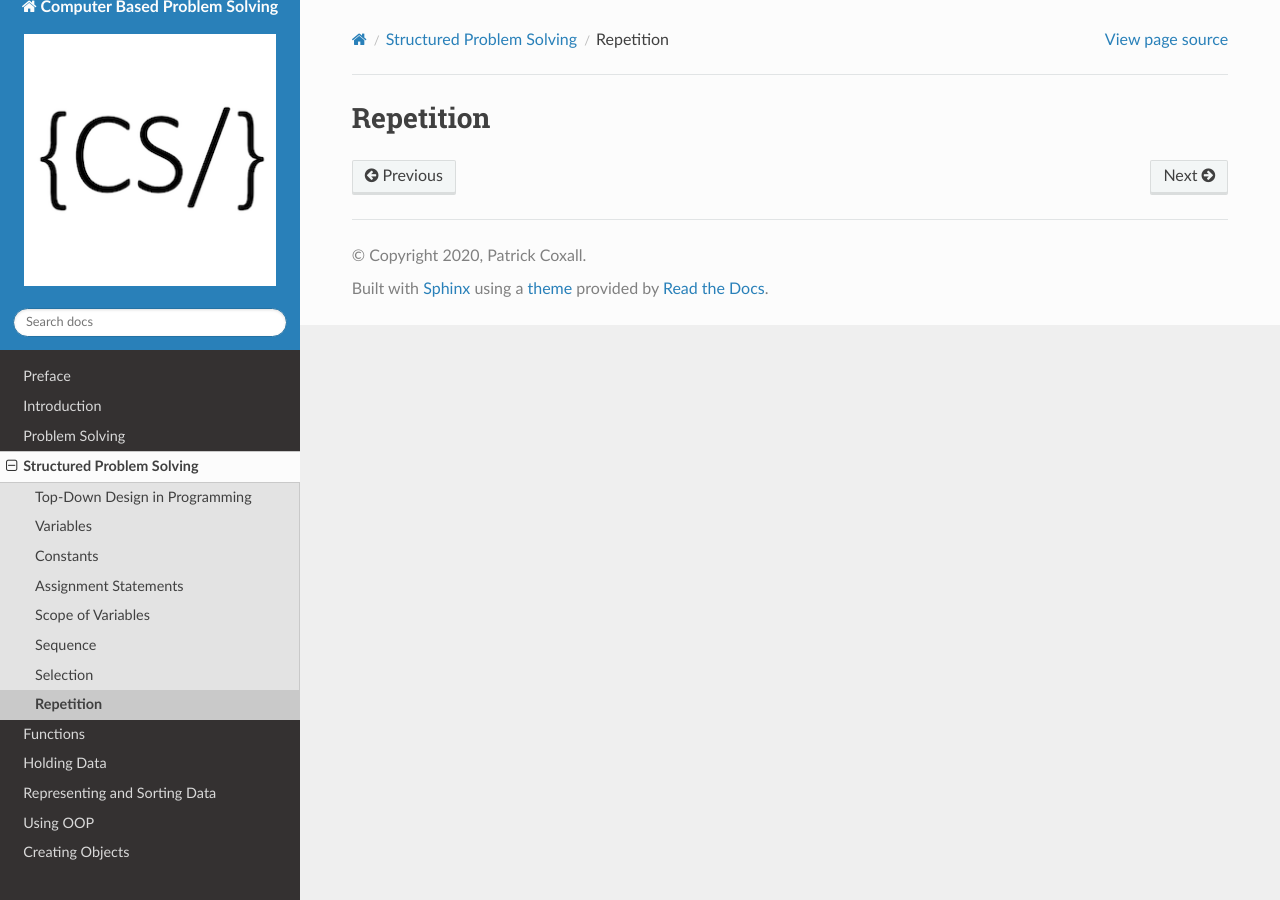
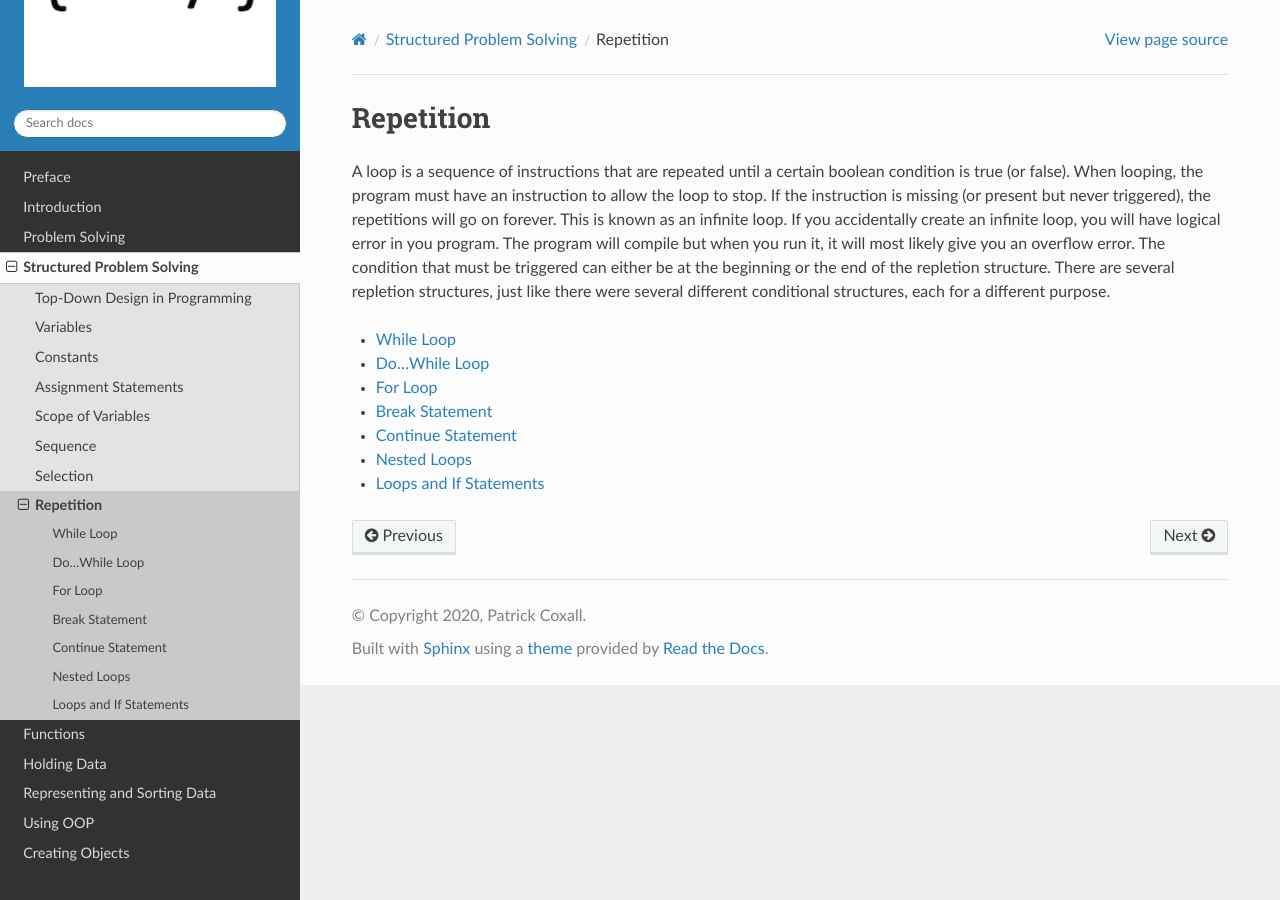
Before and after one commit to Mr-Coxall/Computer-Based-Problem-Solving, a Sphinx documentation site: the page built from docs/structured-problem-solving/repetition.rst, in a window 1280 px wide. Built offline with Sphinx 7.4.7 and the Read the Docs theme 2.0.0, drawn with Linux system fonts in a browser that asks for light colours; pages that are not in the unit, such as notebooks, are missing from menus.

Commit message:
fiix sequence and repition

```diff
--- a/docs/structured-problem-solving/repetition.rst
+++ b/docs/structured-problem-solving/repetition.rst
@@ -1,4 +1,18 @@
 .. _repetition:
 
 Repetition
-=================
+==========
+
+A loop is a sequence of instructions that are repeated until a certain boolean condition is true (or false). When looping, the program must have an instruction to allow the loop to stop. If the instruction is missing (or present but never triggered), the repetitions will go on forever. This is known as an infinite loop. If you accidentally create an infinite loop, you will have logical error in you program. The program will compile but when you run it, it will most likely give you an overflow error. The condition that must be triggered can either be at the beginning or the end of the repletion structure. There are several repletion structures, just like there were several different conditional structures, each for a different purpose.
+
+.. toctree::
+   :maxdepth: 1
+   :glob:
+
+   While Loop <while-loop>
+   Do…While Loop <do-while-loop>
+   For Loop <for-loop>
+   Break Statement <break-statement>
+   Continue Statement <continue-statement>
+   Nested Loops <nested-loops>
+   Loops and If Statements <loops-and-if-statements>
```
Also changed, not shown: docs/structured-problem-solving/sequence.rst (+3 -9 lines).
